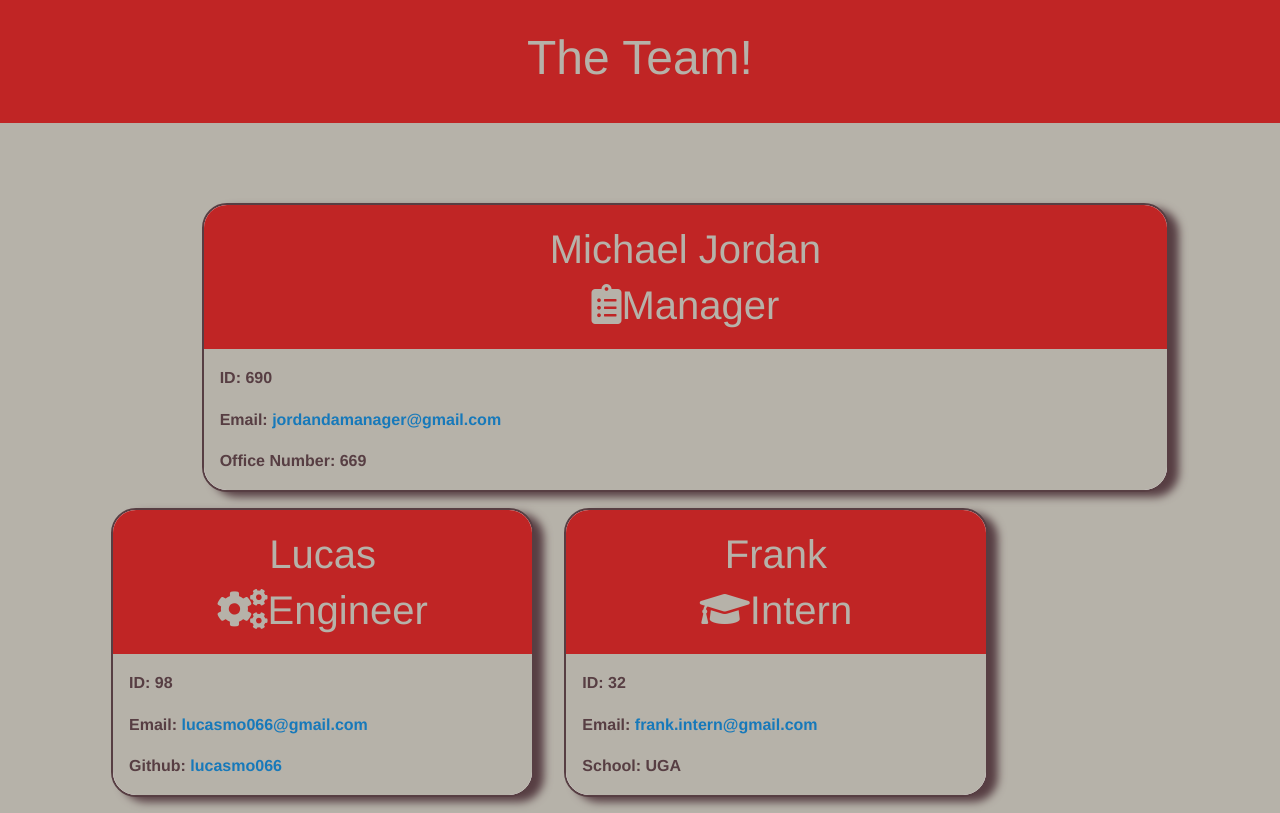
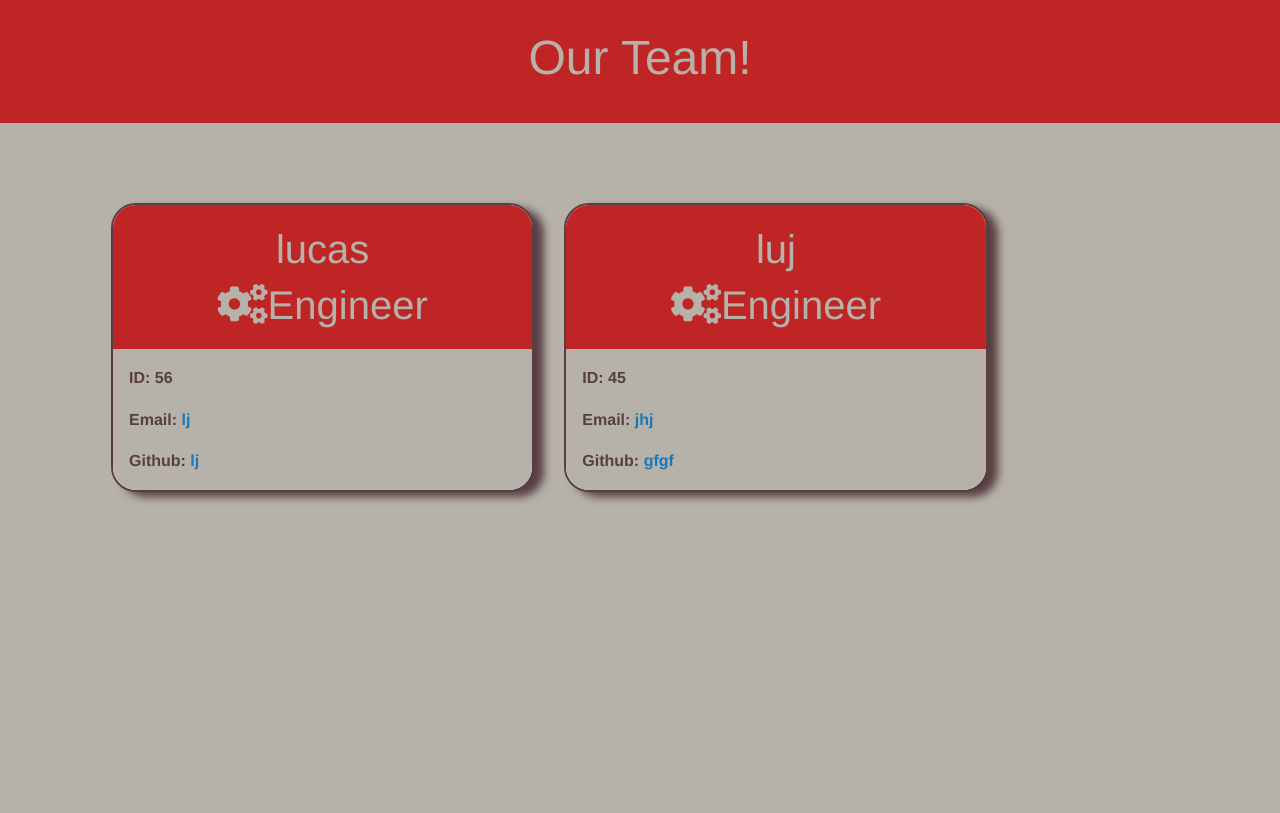
Before and after one commit to lucasmo066/profile-generator, a website: page assets/index.html in a window 1280 px wide. Drawn offline with nearby package versions, Linux system fonts and the light colour scheme.

Commit message:
all tests pass and styling complete

```diff
--- a/assets/index.html
+++ b/assets/index.html
@@ -1,30 +1,31 @@
+
 <!doctype html>
 <html lang="en">
     <head>
         <meta charset="utf-8">
         <meta http-equiv="x-ua-compatible" content="ie=edge">
         <meta name="viewport" content="width=device-width, initial-scale=1.0">
-        <title>The Team</title>
+        <title>Our Team</title>
         <link rel="stylesheet" href="https://cdn.jsdelivr.net/npm/foundation-sites@6.7.4/dist/css/foundation.min.css" crossorigin="anonymous">
         <link rel="stylesheet" href="https://use.fontawesome.com/releases/v5.8.1/css/all.css" integrity="sha384-50oBUHEmvpQ+1lW4y57PTFmhCaXp0ML5d60M1M7uH2+nqUivzIebhndOJK28anvf" crossorigin="anonymous"/>
         <link rel="stylesheet" href="./style.css">
     </head>
     <body>
         <header>
-            <h1 class="text-center"> The Team! </h1>
+            <h1 class="text-center"> Our Team! </h1>
         </header>
         <div class="grid-container-fluid" id="gridContainer">
             <div class="grid-x grid-padding-x" id="team-cards">
 
-                <div class="cell large-11 large-offset-1">
+                <div class="cell large-5">
                     <div class="card">
                         <div class="card-section text-center cardHeader">
-                            <h2>Michael Jordan<br><i class="fas fa-clipboard-list"></i>Manager</h2>
+                            <h2>lucas<br><i class="fas fa-cogs"></i>Engineer</h2>
                         </div>
                         <div class="card-section cardSection">
-                            <p>ID: 690</p>
-                            <p>Email: <a href="mailto:Johnny" target="_blank" rel="noopener noreferrer">jordandamanager@gmail.com</a></p>
-                            <p>Office Number: 669</p>
+                            <p>ID: 56</p>
+                            <p>Email: <a href="mailto:lj" target="_blank" rel="noopener noreferrer">lj</a></p>
+                            <p>Github: <a href="https://github.com/lj" target="_blank" rel="noopener noreferrer">lj</a></p>
                         </div>
                     </div>
                 </div>
@@ -32,26 +33,12 @@
                 <div class="cell large-5">
                     <div class="card">
                         <div class="card-section text-center cardHeader">
-                            <h2>Lucas<br><i class="fas fa-cogs"></i>Engineer</h2>
+                            <h2>luj<br><i class="fas fa-cogs"></i>Engineer</h2>
                         </div>
                         <div class="card-section cardSection">
-                            <p>ID: 98</p>
-                            <p>Email: <a href="mailto:lucasmo066@gmail.com" target="_blank" rel="noopener noreferrer">lucasmo066@gmail.com</a></p>
-                            <p>Github: <a href="https://github.com/lucasmo066" target="_blank" rel="noopener noreferrer">lucasmo066</a></p>
-                        </div>
-                    </div>
-                </div>
-
-                <div class="cell large-5">
-                    <div class="card">
-                        <div class="card-section text-center cardHeader">
-                            <h2>Frank<br><i class="fas fa-graduation-cap"></i>Intern</h2>
-
-                        </div>
-                        <div class="card-section cardSection">
-                            <p>ID: 32</p>
-                            <p>Email: <a href="mailto:frank@gmail.com" target="_blank" rel="noopener noreferrer">frank.intern@gmail.com</a></p>
-                            <p>School: UGA</p>
+                            <p>ID: 45</p>
+                            <p>Email: <a href="mailto:jhj" target="_blank" rel="noopener noreferrer">jhj</a></p>
+                            <p>Github: <a href="https://github.com/gfgf" target="_blank" rel="noopener noreferrer">gfgf</a></p>
                         </div>
                     </div>
                 </div>
--- a/index.js
+++ b/index.js
@@ -2,7 +2,7 @@
 const inquirer = require('inquirer');
 const pageTemplate = require('./src/page-template');
 const{writeFile} = require('./utils/generate-HTML');
-const mock = require('./src/mock-data');
+
 
 // team profiles
 const Manager = require('./lib/Manager');
--- a/package.json
+++ b/package.json
@@ -21,5 +21,8 @@
   "homepage": "https://github.com/lucasmo066/profile-generator#readme",
   "devDependencies": {
     "jest": "^27.4.7"
+  },
+  "dependencies": {
+    "inquirer": "^8.2.0"
   }
 }
```
Also changed, not shown: __tests__/Employee.test.js (+1 -1 lines), __tests__/Engineer.test.js (+1 -1 lines).
